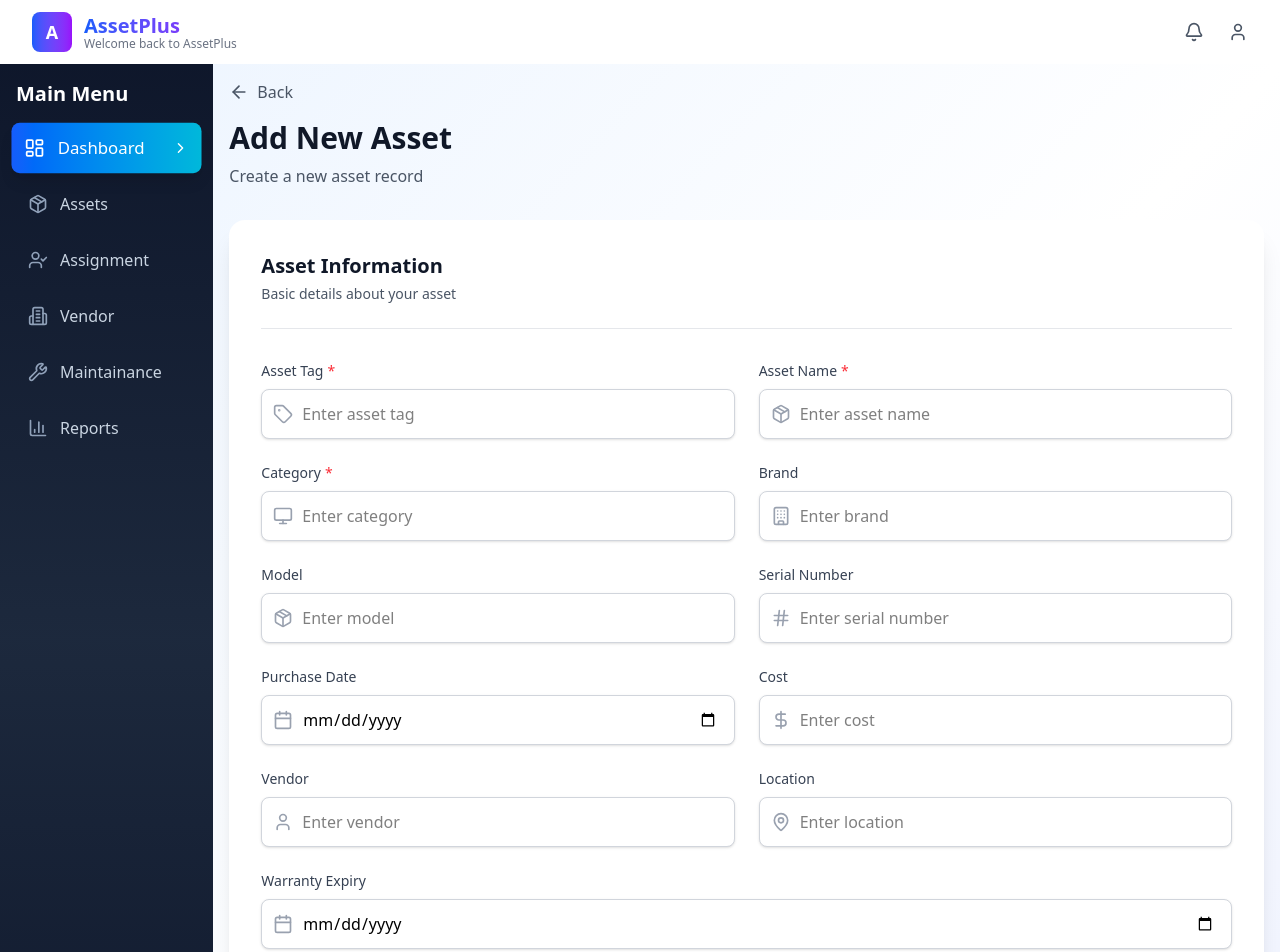
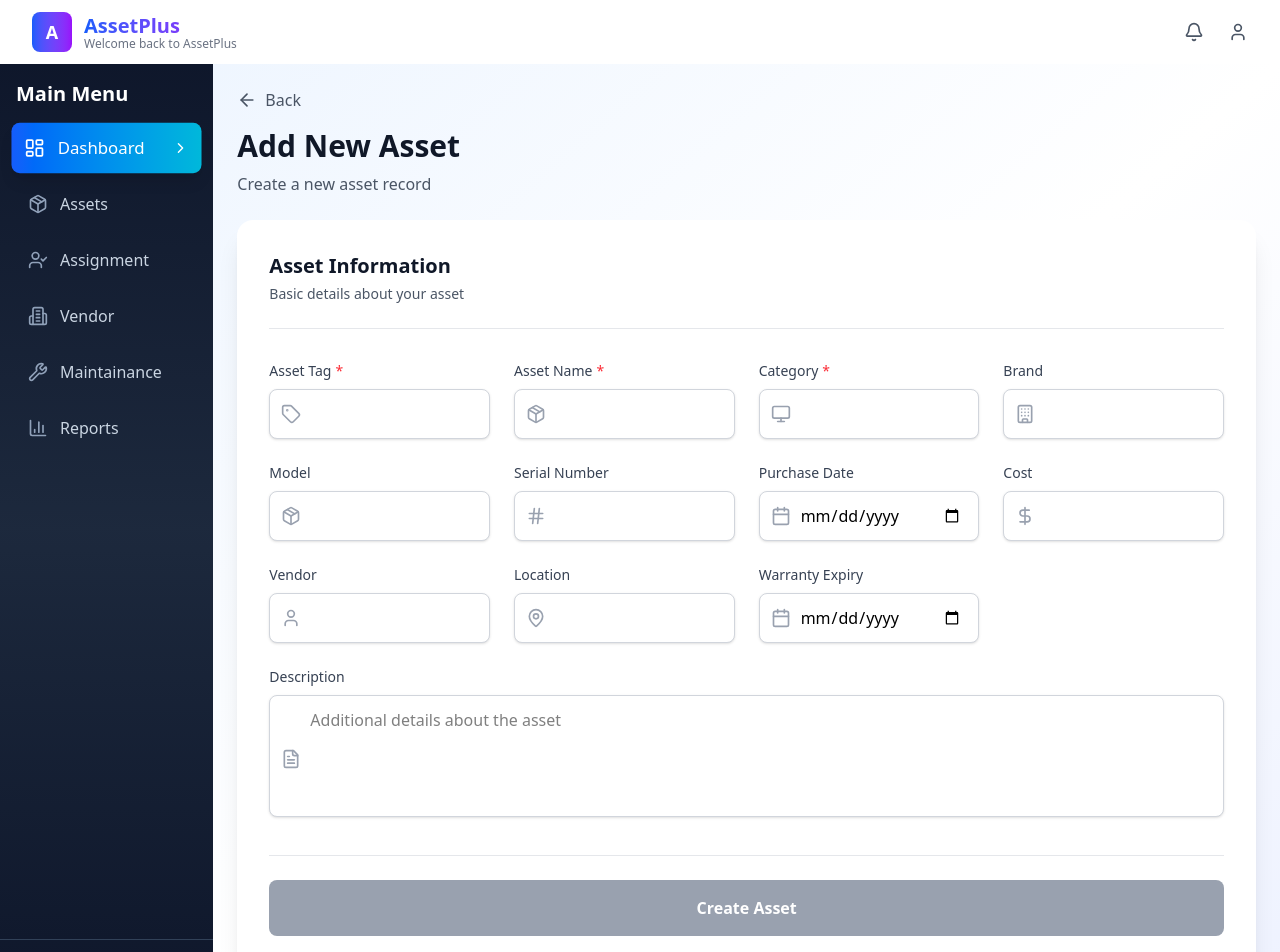
Before and after one commit to Sucheta0104/Asset-plus, a React (Vite) app in the folder frontend/: page /dashboard/assets/addasset in a window 1280 px wide. Shown: the top 952 px of the page. Built offline with nearby package versions, Linux system fonts and the light colour scheme.

Commit message:
asset connection done

```diff
--- a/frontend/src/components/Dashboard/Addasset.jsx
+++ b/frontend/src/components/Dashboard/Addasset.jsx
@@ -1,6 +1,66 @@
 import React, { useState } from 'react';
-import { ArrowLeft, Calendar, DollarSign, MapPin, Package, Tag, User, Building, Hash, Monitor, Eye, DessertIcon, Table } from 'lucide-react';
+import { ArrowLeft, Calendar, DollarSign, MapPin, Package, Tag, User, Building, Hash, Monitor, FileText } from 'lucide-react';
 import axios from 'axios';
+
+// ✅ Move this OUTSIDE of AddAssetForm
+const InputField = ({
+  label,
+  name,
+  type = 'text',
+  placeholder,
+  icon: Icon,
+  required = false,
+  value,
+  onChange,
+  onFocus,
+  onBlur,
+  focusedField,
+}) => (
+  <div className="group">
+    <label className="block text-sm font-medium text-gray-700 mb-2 transition-colors duration-200 group-focus-within:text-blue-600">
+      {label}
+      {required && <span className="text-red-500 ml-1">*</span>}
+    </label>
+    <div className="relative">
+      <div className="absolute inset-y-0 left-0 pl-3 flex items-center pointer-events-none z-10">
+        <Icon
+          className={`h-5 w-5 transition-colors duration-200 ${
+            focusedField === name ? 'text-blue-500' : 'text-gray-400'
+          }`}
+        />
+      </div>
+      {type === 'textarea' ? (
+        <textarea
+          name={name}
+          value={value}
+          onChange={onChange}
+          onFocus={onFocus}
+          onBlur={onBlur}
+          placeholder={placeholder}
+          rows={4}
+          className={`w-full pl-10 pr-4 py-3 border border-gray-300 rounded-lg focus:ring-2 focus:ring-blue-500 focus:border-transparent transition-all duration-200 bg-white hover:border-gray-400 resize-none ${
+            focusedField === name ? 'shadow-lg border-blue-500' : 'shadow-sm'
+          }`}
+        />
+      ) : (
+        <input
+          type={type}
+          name={name}
+          value={value}
+          onChange={onChange}
+          onFocus={onFocus}
+          onBlur={onBlur}
+          placeholder={placeholder}
+          step={type === 'number' ? '0.01' : undefined}
+          min={type === 'number' ? '0' : undefined}
+          className={`w-full pl-10 pr-4 py-3 border border-gray-300 rounded-lg focus:ring-2 focus:ring-blue-500 focus:border-transparent transition-all duration-200 bg-white hover:border-gray-400 ${
+            focusedField === name ? 'shadow-lg border-blue-500' : 'shadow-sm'
+          }`}
+        />
+      )}
+    </div>
+  </div>
+);
 
 export default function AddAssetForm() {
   const [formData, setFormData] = useState({
@@ -15,12 +75,13 @@ export default function AddAssetForm() {
     vendor: '',
     location: '',
     warrantyExpiry: '',
-    description:''
+    description: ''
   });
 
   const [focusedField, setFocusedField] = useState('');
   const [isSubmitting, setIsSubmitting] = useState(false);
-  // const [showPreview, setShowPreview] = useState(false);
+  const [submitMessage, setSubmitMessage] = useState('');
+  const [messageType, setMessageType] = useState('');
 
   const handleInputChange = (e) => {
     const { name, value } = e.target;
@@ -32,201 +93,161 @@ export default function AddAssetForm() {
 
   const handleSubmit = async () => {
     setIsSubmitting(true);
+    setSubmitMessage('');
+    setMessageType('');
 
-    // Simulate API call
-    await new Promise(resolve => setTimeout(resolve, 2000));
+    try {
+      const apiData = {
+        ...formData,
+        cost: formData.cost ? parseFloat(formData.cost) : null,
+        purchaseDate: formData.purchaseDate || null,
+        warrantyExpiry: formData.warrantyExpiry || null
+      };
 
-    console.log('Asset created:', formData);
-    alert('Asset created successfully!');
+      const response = await axios.post('http://localhost:5000/api/asset/', apiData, {
+        headers: {
+          'Content-Type': 'application/json',
+        },
+        timeout: 10000
+      });
+
+      setSubmitMessage('Asset created successfully!');
+      setMessageType('success');
+      setFormData({
+        assetTag: '',
+        assetName: '',
+        category: '',
+        brand: '',
+        model: '',
+        serialNumber: '',
+        purchaseDate: '',
+        cost: '',
+        vendor: '',
+        location: '',
+        warrantyExpiry: '',
+        description: ''
+      });
+
+      setTimeout(() => {
+        setSubmitMessage('');
+        setMessageType('');
+      }, 5000);
+
+    } catch (error) {
+      let errorMessage = 'Failed to create asset. Please try again.';
+
+      if (error.response) {
+        errorMessage = error.response.data?.message ||
+                     error.response.data?.error ||
+                     `Server error: ${error.response.status}`;
+      } else if (error.request) {
+        errorMessage = 'Network error. Please check your connection.';
+      } else {
+        errorMessage = error.message || 'Unexpected error occurred.';
+      }
+
+      setSubmitMessage(errorMessage);
+      setMessageType('error');
+
+      setTimeout(() => {
+        setSubmitMessage('');
+        setMessageType('');
+      }, 8000);
+    } finally {
       setIsSubmitting(false);
+    }
   };
 
   const isFormValid = () => {
-    return formData.assetTag && formData.assetName && formData.category;
+    return formData.assetTag.trim() && formData.assetName.trim() && formData.category.trim();
   };
 
-
-
-  const InputField = ({
-    label,
-    name,
-    type = 'text',
-    placeholder,
-    icon: Icon,
-    required = false
-  }) => (
-    <div className="group">
-      <label className="block text-sm font-medium text-gray-700 mb-2 transition-colors duration-200 group-focus-within:text-blue-600">
-        {label}
-        {required && <span className="text-red-500 ml-1">*</span>}
-      </label>
-      <div className="relative">
-        <div className="absolute inset-y-0 left-0 pl-3 flex items-center pointer-events-none">
-          <Icon className={`h-5 w-5 transition-colors duration-200 ${
-            focusedField === name ? 'text-blue-500' : 'text-gray-400'
-          }`} />
-        </div>
-        <input
-          type={type}
-          name={name}
-          value={formData[name]}
-          onChange={handleInputChange}
-          onFocus={() => setFocusedField(name)}
-          onBlur={() => setFocusedField('')}
-          placeholder={placeholder}
-          className={`w-full pl-10 pr-4 py-3 border border-gray-300 rounded-lg focus:ring-2 focus:ring-blue-500 focus:border-transparent transition-all duration-200 bg-white hover:border-gray-400 ${
-            focusedField === name ? 'shadow-lg scale-[1.02] border-blue-500' : 'shadow-sm'
-          }`}
-          required={required}
-        />
-      </div>
-    </div>
-  );
-
-  // const filledFields = getFilledFields();
-
   return (
-   <div className="container">
-    <div className="min-h-screen bg-gradient-to-br from-blue-50 via-white to-indigo-50 p-4">
-      <div className="max-w-6xl mx-auto">
+    <div className="min-h-screen w-full bg-gradient-to-br from-blue-50 via-white to-indigo-50">
+      <div className="w-full h-full p-6">
         {/* Header */}
-        <div className="mb-8 animate-fade-in">
+        <div className="mb-6">
           <button className="flex items-center text-gray-600 hover:text-gray-900 transition-colors duration-200 mb-4 group">
             <ArrowLeft className="h-5 w-5 mr-2 group-hover:-translate-x-1 transition-transform duration-200" />
             Back
           </button>
-          <div className="flex items-center justify-between">
           <div>
             <h1 className="text-3xl font-bold text-gray-900 mb-2">Add New Asset</h1>
             <p className="text-gray-600">Create a new asset record</p>
           </div>
-            {/* {filledFields.length > 0 && (
-              <button
-                onClick={() => setShowPreview(!showPreview)}
-                className="flex items-center space-x-2 bg-blue-600 text-white px-4 py-2 rounded-lg hover:bg-blue-700 transition-colors duration-200"
-              >
-                <Eye className="h-4 w-4" />
-                <span>{showPreview ? 'Hide Preview' : 'Show Preview'}</span>
-              </button>
-            )} */}
-          </div>
         </div>
 
-        {/* <div className="grid grid-cols-1 lg:grid-cols-2 gap-8"> */}
         {/* Form */}
-          <div className="bg-white rounded-2xl shadow-xl p-8 animate-slide-up">
+        <div className="bg-white rounded-2xl shadow-xl p-8 w-full">
           <div className="space-y-8">
-              {/* Asset Information Header */}
             <div className="pb-6 border-b border-gray-200">
               <h2 className="text-xl font-semibold text-gray-900 mb-1">Asset Information</h2>
               <p className="text-sm text-gray-600">Basic details about your asset</p>
             </div>
 
-              {/* Form Grid */}
-              <div className="grid grid-cols-1 md:grid-cols-2 gap-6">
+            {submitMessage && (
+              <div className={`p-4 rounded-lg border animate-fade-in ${
+                messageType === 'error'
+                  ? 'bg-red-50 text-red-700 border-red-200'
+                  : 'bg-green-50 text-green-700 border-green-200'
+              }`}>
+                <div className="flex items-center">
+                  <div className={`flex-shrink-0 w-4 h-4 rounded-full mr-3 ${
+                    messageType === 'error' ? 'bg-red-400' : 'bg-green-400'
+                  }`}></div>
+                  {submitMessage}
+                </div>
+              </div>
+            )}
+
+            <div className="grid grid-cols-1 lg:grid-cols-3 xl:grid-cols-4 gap-6 w-full">
+              {[
+                { label: 'Asset Tag', name: 'assetTag', icon: Tag, required: true },
+                { label: 'Asset Name', name: 'assetName', icon: Package, required: true },
+                { label: 'Category', name: 'category', icon: Monitor, required: true },
+                { label: 'Brand', name: 'brand', icon: Building },
+                { label: 'Model', name: 'model', icon: Package },
+                { label: 'Serial Number', name: 'serialNumber', icon: Hash },
+                { label: 'Purchase Date', name: 'purchaseDate', icon: Calendar, type: 'date' },
+                { label: 'Cost', name: 'cost', icon: DollarSign, type: 'number' },
+                { label: 'Vendor', name: 'vendor', icon: User },
+                { label: 'Location', name: 'location', icon: MapPin },
+                { label: 'Warranty Expiry', name: 'warrantyExpiry', icon: Calendar, type: 'date' }
+              ].map((field) => (
                 <InputField
-                  label="Asset Tag"
-                  name="assetTag"
-                  placeholder="Enter asset tag"
-                  icon={Tag}
-                  required
+                  key={field.name}
+                  {...field}
+                  value={formData[field.name]}
+                  onChange={handleInputChange}
+                  onFocus={() => setFocusedField(field.name)}
+                  onBlur={() => setFocusedField('')}
+                  focusedField={focusedField}
                 />
+              ))}
 
-                <InputField
-                  label="Asset Name"
-                  name="assetName"
-                  placeholder="Enter asset name"
-                  icon={Package}
-                  required
-                />
-
-                <InputField
-                  label="Category"
-                  name="category"
-                  placeholder="Enter category"
-                  icon={Monitor}
-                  required
-                />
-
-                <InputField
-                  label="Brand"
-                  name="brand"
-                  placeholder="Enter brand"
-                  icon={Building}
-                />
-
-                <InputField
-                  label="Model"
-                  name="model"
-                  placeholder="Enter model"
-                  icon={Package}
-                />
-
-                <InputField
-                  label="Serial Number"
-                  name="serialNumber"
-                  placeholder="Enter serial number"
-                  icon={Hash}
-                />
-
-                <InputField
-                  label="Purchase Date"
-                  name="purchaseDate"
-                  type="date"
-                  placeholder=""
-                  icon={Calendar}
-                />
-
-                <InputField
-                  label="Cost"
-                  name="cost"
-                  type="number"
-                  placeholder="Enter cost"
-                  icon={DollarSign}
-                />
-
-                <InputField
-                  label="Vendor"
-                  name="vendor"
-                  placeholder="Enter vendor"
-                  icon={User}
-                />
-
-                <InputField
-                  label="Location"
-                  name="location"
-                  placeholder="Enter location"
-                  icon={MapPin}
-                />
-
-                <div className="md:col-span-2">
-                  <InputField
-                    label="Warranty Expiry"
-                    name="warrantyExpiry"
-                    type="date"
-                    placeholder=""
-                    icon={Calendar}
-                  />
-                </div>
-                <div className="md:col-span-2">
+              <div className="lg:col-span-3 xl:col-span-4">
                 <InputField
                   label="Description"
                   name="description"
                   type="textarea"
-                    placeholder="Additional Details about the asset"
-                    icon={Table}
+                  icon={FileText}
+                  placeholder="Additional details about the asset"
+                  value={formData.description}
+                  onChange={handleInputChange}
+                  onFocus={() => setFocusedField('description')}
+                  onBlur={() => setFocusedField('')}
+                  focusedField={focusedField}
                 />
               </div>
             </div>
 
-              {/* Submit Button */}
-              <div className="pt-6 border-t border-gray-200">
+            <div className="pt-6 border-t border-gray-200 w-full">
               <button
                 onClick={handleSubmit}
                 disabled={!isFormValid() || isSubmitting}
-                  className={` py-4 px-6 rounded-lg font-semibold text-white transition-all duration-300 transform ${
+                className={`w-full py-4 px-6 rounded-lg font-semibold text-white transition-all duration-300 transform ${
                   isFormValid() && !isSubmitting
-                      ? 'bg-gradient-to-r from-blue-600 to-indigo-600 hover:from-blue-700 hover:to-indigo-700 hover:scale-[1.02] shadow-lg hover:shadow-xl'
+                    ? 'bg-gradient-to-r from-blue-600 to-indigo-600 hover:from-blue-700 hover:to-indigo-700 hover:scale-[1.01] shadow-lg hover:shadow-xl'
                     : 'bg-gray-400 cursor-not-allowed'
                 } ${isSubmitting ? 'animate-pulse' : ''}`}
               >
@@ -241,62 +262,6 @@ export default function AddAssetForm() {
               </button>
             </div>
           </div>
-          {/* </div> */}
-
-          {/* Preview Panel */}
-          {/* {filledFields.length > 0 && (
-            <div className={`bg-white rounded-2xl shadow-xl p-8 animate-slide-up transition-all duration-500 ${
-              showPreview ? 'opacity-100 scale-100' : 'opacity-0 scale-95 pointer-events-none lg:opacity-100 lg:scale-100 lg:pointer-events-auto'
-            }`}>
-              <div className="pb-6 border-b border-gray-200">
-                <h2 className="text-xl font-semibold text-gray-900 mb-1">Asset Preview</h2>
-                <p className="text-sm text-gray-600">
-                  {filledFields.length} of 11 fields completed
-                </p>
-              </div>
-
-              <div className="mt-6 space-y-4">
-                {filledFields.map(([key, value], index) => {
-                  const Icon = getFieldIcon(key);
-                  return (
-                    <div
-                      key={key}
-                      className="flex items-center space-x-3 p-3 bg-gray-50 rounded-lg animate-fade-in-up"
-                      style={{ animationDelay: `${index * 0.1}s` }}
-                    >
-                      <div className="flex-shrink-0">
-                        <Icon className="h-5 w-5 text-blue-600" />
-                      </div>
-                      <div className="flex-1 min-w-0">
-                        <p className="text-sm font-medium text-gray-900">
-                          {getFieldLabel(key)}
-                        </p>
-                        <p className="text-sm text-gray-600 truncate">
-                          {key === 'cost' && value ? `$${value}` : value}
-                        </p>
-                      </div>
-                    </div>
-                  );
-                })}
-              </div>
-
-              {filledFields.length > 0 && (
-                <div className="mt-6 p-4 bg-blue-50 rounded-lg">
-                  <div className="flex items-center space-x-2">
-                    <div className="flex-1 bg-gray-200 rounded-full h-2">
-                      <div
-                        className="bg-blue-600 h-2 rounded-full transition-all duration-500"
-                        style={{ width: `${(filledFields.length / 11) * 100}%` }}
-                      ></div>
-                    </div>
-                    <span className="text-sm text-blue-600 font-medium">
-                      {Math.round((filledFields.length / 11) * 100)}%
-                    </span>
-                  </div>
-                </div>
-              )}
-            </div>
-          )} */}
         </div>
       </div>
 
@@ -304,51 +269,17 @@ export default function AddAssetForm() {
         @keyframes fade-in {
           from {
             opacity: 0;
-            transform: translateY(-20px);
+            transform: translateY(-10px);
           }
           to {
             opacity: 1;
             transform: translateY(0);
           }
         }
-
-        @keyframes slide-up {
-          from {
-            opacity: 0;
-            transform: translateY(30px);
-          }
-          to {
-            opacity: 1;
-            transform: translateY(0);
-          }
-        }
-
-        @keyframes fade-in-up {
-          from {
-            opacity: 0;
-            transform: translateY(10px);
-          }
-          to {
-            opacity: 1;
-            transform: translateY(0);
-          }
-        }
-
         .animate-fade-in {
-          animation: fade-in 0.6s ease-out;
-        }
-
-        .animate-slide-up {
-          animation: slide-up 0.8s ease-out;
-        }
-
-        .animate-fade-in-up {
-          animation: fade-in-up 0.5s ease-out forwards;
-          opacity: 0;
+          animation: fade-in 0.3s ease-out;
         }
       `}</style>
     </div>
-    </div>
-
   );
 }
```
Also changed, not shown: 1 other file (tests, documents, lock files or other folders). Lines whose indentation alone changed are shown as unchanged.
